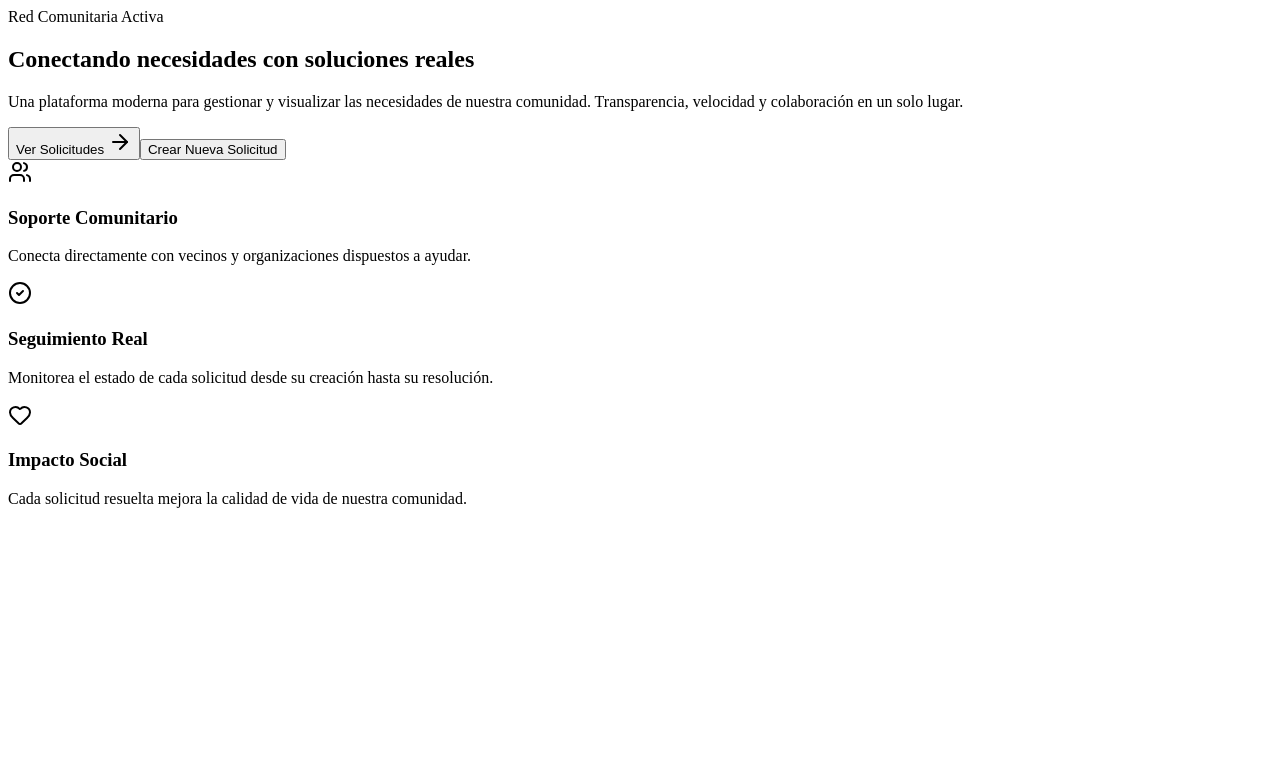
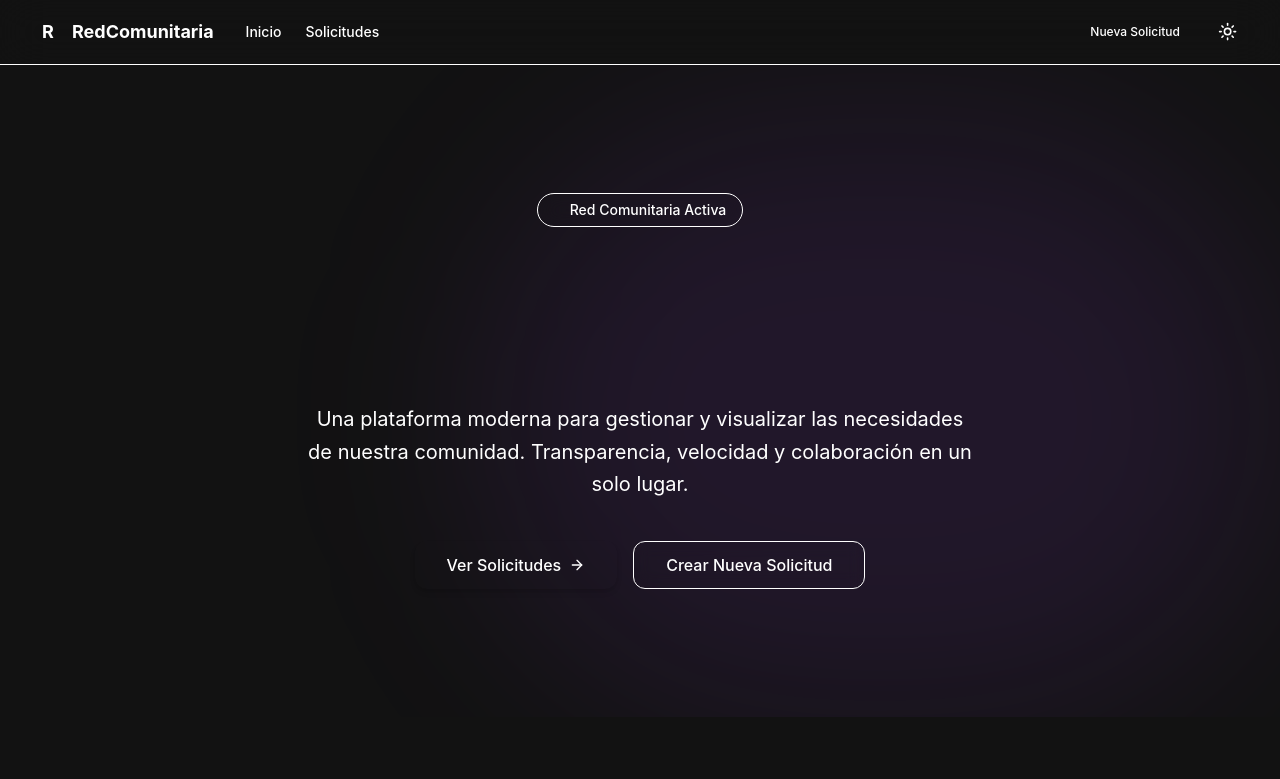
Before and after one commit to marcosromanv00/portfolio-demo-saas-red-comunitaria, a Next.js app: page / in a window 1280 px wide. Shown: the top 779 px of the page. Built offline with nearby package versions, Linux system fonts and the light colour scheme.

Commit message:
Layout Fixing

```diff
--- /dev/null
+++ b/src/app/layout.tsx
@@ -0,0 +1,41 @@
+import type { Metadata } from "next";
+import { Inter, Outfit } from "next/font/google";
+import { ThemeProvider } from "@/components/providers/ThemeProvider";
+import "@/styles/globals.css";
+import { cn } from "@/lib/utils";
+import Header from "@/components/layout/Header";
+import Footer from "@/components/layout/Footer";
+
+const inter = Inter({ subsets: ["latin"], variable: "--font-inter" });
+const outfit = Outfit({ subsets: ["latin"], variable: "--font-outfit" });
+
+export const metadata: Metadata = {
+  title: "Red Comunitaria Demo",
+  description:
+    "Plataforma para gestionar solicitudes de ayuda comunitaria de forma organizada y eficiente.",
+  keywords: ["comunidad", "solicitudes", "ayuda", "gestión"],
+};
+
+export default function RootLayout({
+  children,
+}: Readonly<{
+  children: React.ReactNode;
+}>) {
+  return (
+    <html lang="es" suppressHydrationWarning>
+      <body
+        className={cn(
+          "min-h-screen bg-background font-sans antialiased selection:bg-primary/20 selection:text-primary flex flex-col",
+          inter.variable,
+          outfit.variable
+        )}
+      >
+        <ThemeProvider attribute="class" defaultTheme="dark" enableSystem>
+          <Header />
+          <main className="flex-1">{children}</main>
+          <Footer />
+        </ThemeProvider>
+      </body>
+    </html>
+  );
+}
--- a/src/app/new-request/page.tsx
+++ b/src/app/new-request/page.tsx
@@ -1,14 +1,11 @@
-import MainLayout from "@/components/layout/MainLayout";
 import NewRequestForm from "@/components/requests/NewRequestForm";
 
 export default function NewRequestPage() {
   return (
-    <MainLayout>
-      <div className="flex items-center justify-center w-full px-4">
-        <div className="w-full max-w-3xl">
-          <NewRequestForm />
-        </div>
+    <div className="container mx-auto px-4 py-8 md:py-12 animate-fade-in">
+      <div className="flex items-center justify-center w-full">
+        <NewRequestForm />
       </div>
-    </MainLayout>
+    </div>
   );
 }
--- a/src/app/requests/page.tsx
+++ b/src/app/requests/page.tsx
@@ -1,48 +1,37 @@
-import MainLayout from "@/components/layout/MainLayout";
 import RequestList from "@/components/requests/RequestList";
+import { Button } from "@/components/ui/Button";
 import Link from "next/link";
-import { supabase } from "@/lib/supabase";
-import type { Request } from "@/types/database.types";
+import { Plus } from "lucide-react";
 
-export const revalidate = 0; // Disable caching for this page
+export const revalidate = 0; // Disable caching
 
-async function getRequests(): Promise<Request[]> {
-  const { data, error } = await supabase
-    .from("community_requests")
-    .select("*")
-    .order("created_at", { ascending: false });
-
-  if (error) {
-    console.error("Error fetching requests:", error);
-    return [];
-  }
-
-  return data || [];
-}
-
-export default async function RequestsPage() {
-  const requests = await getRequests();
-
+export default function RequestsPage() {
   return (
-    <MainLayout>
-      <div className="max-w-6xl mx-auto px-4">
+    <div className="container max-w-6xl mx-auto px-4 py-8 md:py-12 animate-fade-in">
       {/* HEADER */}
-        <div className="flex flex-col sm:flex-row sm:items-center sm:justify-between gap-2 mb-6">
+      <div className="flex flex-col sm:flex-row sm:items-center sm:justify-between gap-4 mb-8 md:mb-12">
         <div>
-            <h1 className="text-3xl font-bold">Solicitudes comunitarias</h1>
-            <p className="text-sm opacity-70 mt-1">
-              Gestión y seguimiento de solicitudes registradas
+          <h1 className="text-3xl md:text-4xl font-bold font-heading mb-2">
+            Solicitudes Comunitarias
+          </h1>
+          <p className="text-muted-foreground text-lg">
+            Gestión y seguimiento de las necesidades de la comunidad.
           </p>
         </div>
 
-          <Link href="/new-request" className="btn-new-request">
-            + Nueva solicitud
+        <Link href="/new-request">
+          <Button
+            size="lg"
+            className="w-full sm:w-auto shadow-lg shadow-primary/20"
+          >
+            <Plus className="mr-2 h-5 w-5" />
+            Nueva Solicitud
+          </Button>
         </Link>
       </div>
 
       {/* REQUEST LIST */}
-        <RequestList initialRequests={requests} />
+      <RequestList />
     </div>
-    </MainLayout>
   );
 }
--- a/src/components/layout/Footer.tsx
+++ b/src/components/layout/Footer.tsx
@@ -1,7 +1,7 @@
 export default function Footer() {
   return (
     <footer className="border-t py-6 md:py-0">
-      <div className="container flex flex-col items-center justify-between gap-4 md:h-20 md:flex-row px-4 sm:px-8 mx-auto max-w-screen-xl">
+      <div className="container flex flex-col items-center justify-between gap-4 md:h-20 md:flex-row px-4 sm:px-8 mx-auto max-w-7xl">
         <p className="text-center text-sm leading-loose text-muted-foreground md:text-left">
           &copy; {new Date().getFullYear()} Red Comunitaria. Hecho con ❤️ para
           la comunidad.
--- a/src/components/layout/Header.tsx
+++ b/src/components/layout/Header.tsx
@@ -18,8 +18,8 @@ export default function Header() {
   const [mobileMenuOpen, setMobileMenuOpen] = useState(false);
 
   return (
-    <header className="sticky top-0 z-50 w-full border-b border-border/40 bg-background/80 backdrop-blur-xl supports-[backdrop-filter]:bg-background/60">
-      <div className="container flex h-16 max-w-screen-xl items-center justify-between px-4 sm:px-8 mx-auto">
+    <header className="sticky top-0 z-50 w-full border-b border-border/40 bg-background/80 backdrop-blur-xl supports-backdrop-filter:bg-background/60">
+      <div className="container flex h-16 max-w-7xl items-center justify-between px-4 sm:px-8 mx-auto">
         <div className="flex items-center gap-8">
           <Link href="/" className="flex items-center gap-2">
             <div className="flex h-8 w-8 items-center justify-center rounded-lg bg-primary text-primary-foreground font-bold font-heading text-lg shadow-lg shadow-primary/25">
--- a/src/components/requests/RequestList.tsx
+++ b/src/components/requests/RequestList.tsx
@@ -22,9 +22,6 @@ export default function RequestList() {
   const router = useRouter();
 
   useEffect(() => {
-    fetchRequests();
-  }, []);
-
     const fetchRequests = async () => {
       setLoading(true);
       const { data } = await supabase
@@ -35,6 +32,9 @@ export default function RequestList() {
       if (data) setRequests(data);
       setLoading(false);
     };
+
+    fetchRequests();
+  }, []);
 
   const handleDelete = async (id: string) => {
     if (!window.confirm("¿Estás seguro de eliminar esta solicitud?")) return;
--- a/src/components/ui/ThemeToggle.tsx
+++ b/src/components/ui/ThemeToggle.tsx
@@ -1,22 +1,23 @@
 "use client";
 
+import * as React from "react";
+import { Moon, Sun } from "lucide-react";
 import { useTheme } from "next-themes";
-import { useEffect, useState } from "react";
-import { Moon, Sun } from "lucide-react";
+
 import { Button } from "@/components/ui/Button";
 
 export default function ThemeToggle() {
-  const [mounted, setMounted] = useState(false);
-  const { theme, setTheme } = useTheme();
+  const { setTheme, theme } = useTheme();
+  const [mounted, setMounted] = React.useState(false);
 
-  useEffect(() => {
+  React.useEffect(() => {
     setMounted(true);
-  }, []);
+  }, [setMounted]);
 
   if (!mounted) {
     return (
       <Button variant="ghost" size="icon" disabled>
-        <span className="sr-only">Toggle theme</span>
+        <Sun className="h-[1.2rem] w-[1.2rem] rotate-0 scale-100 transition-all dark:-rotate-90 dark:scale-0" />
       </Button>
     );
   }
@@ -25,14 +26,10 @@ export default function ThemeToggle() {
     <Button
       variant="ghost"
       size="icon"
-      onClick={() => setTheme(theme === "dark" ? "light" : "dark")}
-      title="Cambiar tema"
+      onClick={() => setTheme(theme === "light" ? "dark" : "light")}
     >
-      {theme === "dark" ? (
-        <Sun className="h-5 w-5 text-yellow-500 transition-all hover:rotate-90" />
-      ) : (
-        <Moon className="h-5 w-5 text-indigo-600 transition-all hover:-rotate-12" />
-      )}
+      <Sun className="h-[1.2rem] w-[1.2rem] rotate-0 scale-100 transition-all dark:-rotate-90 dark:scale-0" />
+      <Moon className="absolute h-[1.2rem] w-[1.2rem] rotate-90 scale-0 transition-all dark:rotate-0 dark:scale-100" />
       <span className="sr-only">Cambiar tema</span>
     </Button>
   );
```
Lines whose indentation alone changed are shown as unchanged.
